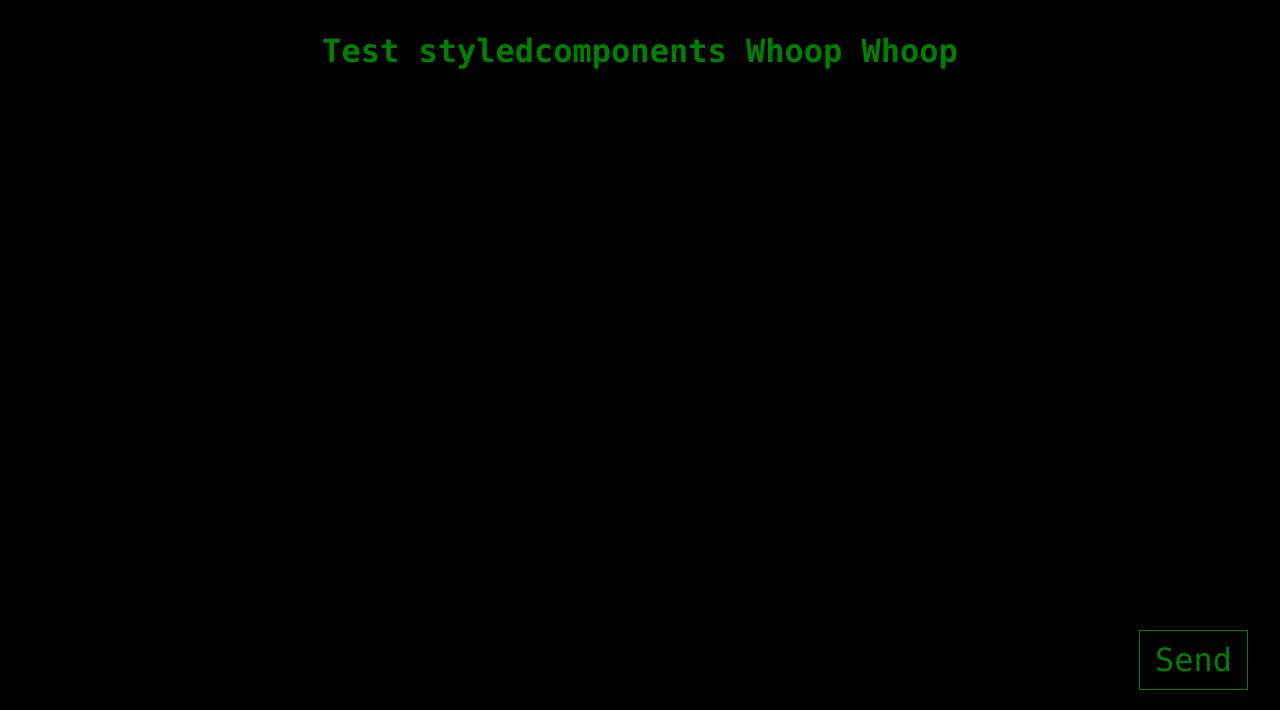
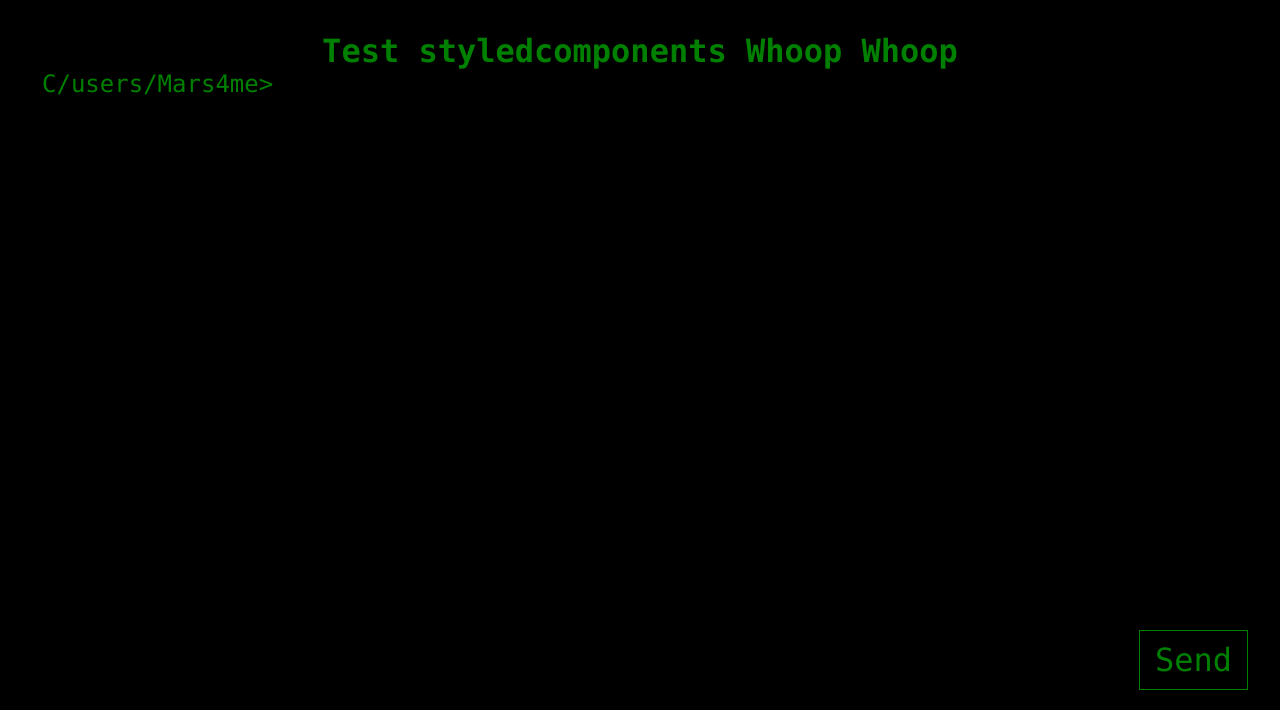
Before and after one commit to Mars4me/coffee-mate, a React (Vite) app: page / in a window 1280 px wide. Shown: the top 710 px of the page. Built offline with nearby package versions, Linux system fonts and the light colour scheme.

Commit message:
add console

```diff
--- a/src/App.tsx
+++ b/src/App.tsx
@@ -18,7 +18,7 @@ function App() {
                 <Title color="green">Test styledcomponents Whoop Whoop</Title>
             </Flex>
             <Flex direction="column">
-                <Console />
+                <Console color="green" />
                 <Button color="green " align="flex-end">
                     Send
                 </Button>
--- a/src/components/Button.tsx
+++ b/src/components/Button.tsx
@@ -19,9 +19,9 @@ const rotateAnimation = keyframes`
 }
 `;
 
-const StyledButton = styled.button.attrs((props: ButtonProps) => ({
+const StyledButton = styled.button.attrs((props) => ({
     outlined: true,
-}))`
+}))<ButtonProps>`
     border: none;
     padding: 10px 15px;
     font-size: 18px;
--- a/src/components/Console.tsx
+++ b/src/components/Console.tsx
@@ -1,5 +1,12 @@
-import React from 'react';
+import React, { ReactNode, useState } from 'react';
 import styled from 'styled-components';
+import { Flex } from './Flex';
+import { Line } from './Line';
+
+interface ConsoleProps {
+    color?: string;
+    children?: ReactNode;
+}
 
 const StyledConsole = styled.textarea`
     width: 100%;
@@ -14,6 +21,23 @@ const StyledConsole = styled.textarea`
     }
 `;
 
-export const Console = (props: { color?: string }) => {
-    return <StyledConsole {...props} />;
+export const Console = ({ color, ...props }: ConsoleProps) => {
+    const [lines, setLines] = useState(['C/users/Mars4me>']);
+
+    const handleKeyDown = (e: React.KeyboardEvent<HTMLTextAreaElement>) => {
+        if (e.key === 'Enter') {
+            setLines(lines.concat('C/users/Mars4me>'));
+        }
+    };
+
+    return (
+        <Flex>
+            <Flex direction="column" margin={'0 10px'}>
+                {lines.map((line) => (
+                    <Line color={color}>{line}</Line>
+                ))}
+            </Flex>
+            <StyledConsole onKeyDown={(e) => handleKeyDown(e)} color={color} {...props} />
+        </Flex>
+    );
 };
--- /dev/null
+++ b/src/components/Line.tsx
@@ -0,0 +1,16 @@
+import React, { ReactNode } from 'react';
+import styled from 'styled-components';
+
+interface LineProps {
+    children?: ReactNode;
+    color?: string;
+}
+
+const StyledLine = styled.div<LineProps>`
+    font-size: 24px;
+    color: ${(props) => props.color || 'white'};
+`;
+
+export const Line = (props: LineProps) => {
+    return <StyledLine {...props}></StyledLine>;
+};
```
